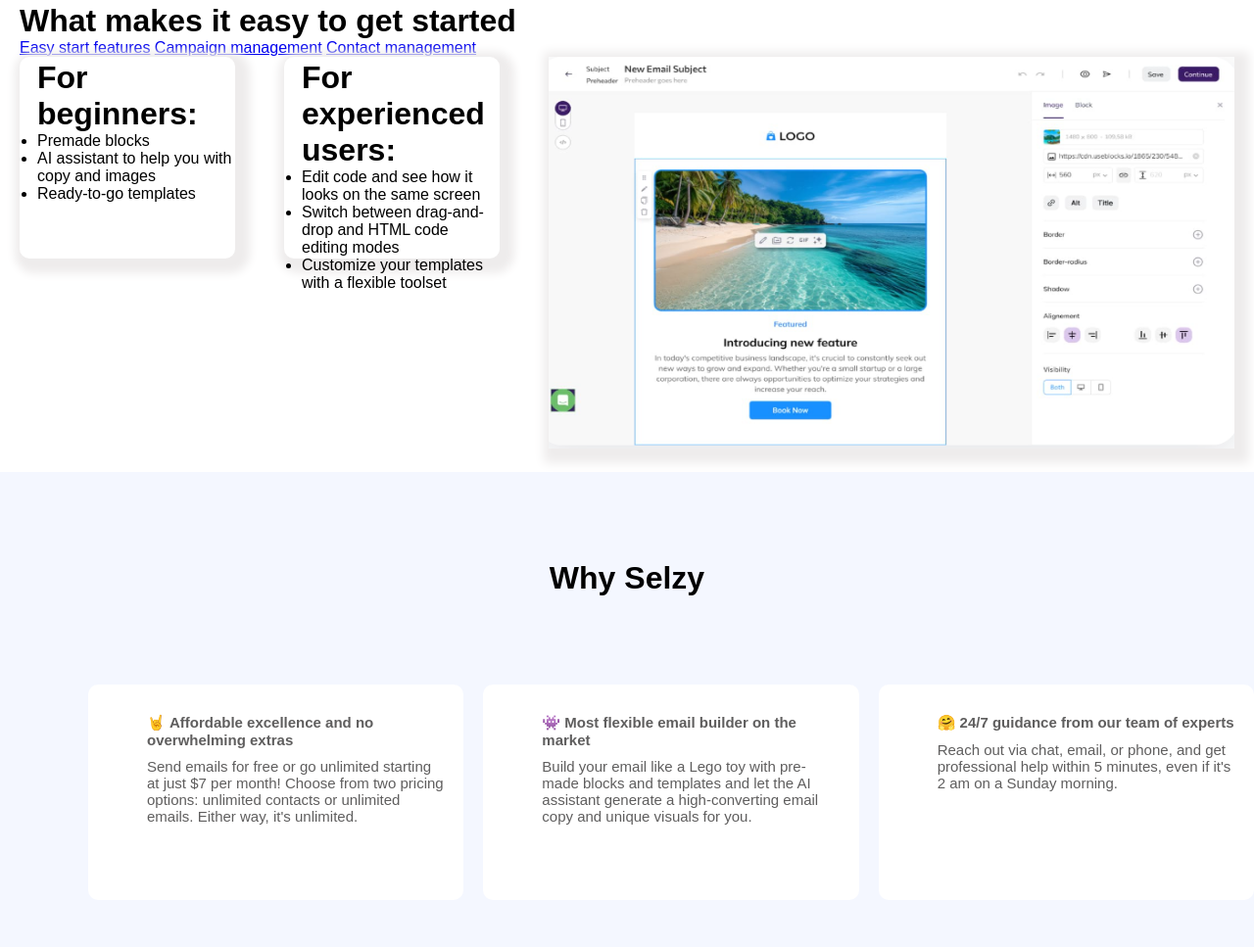
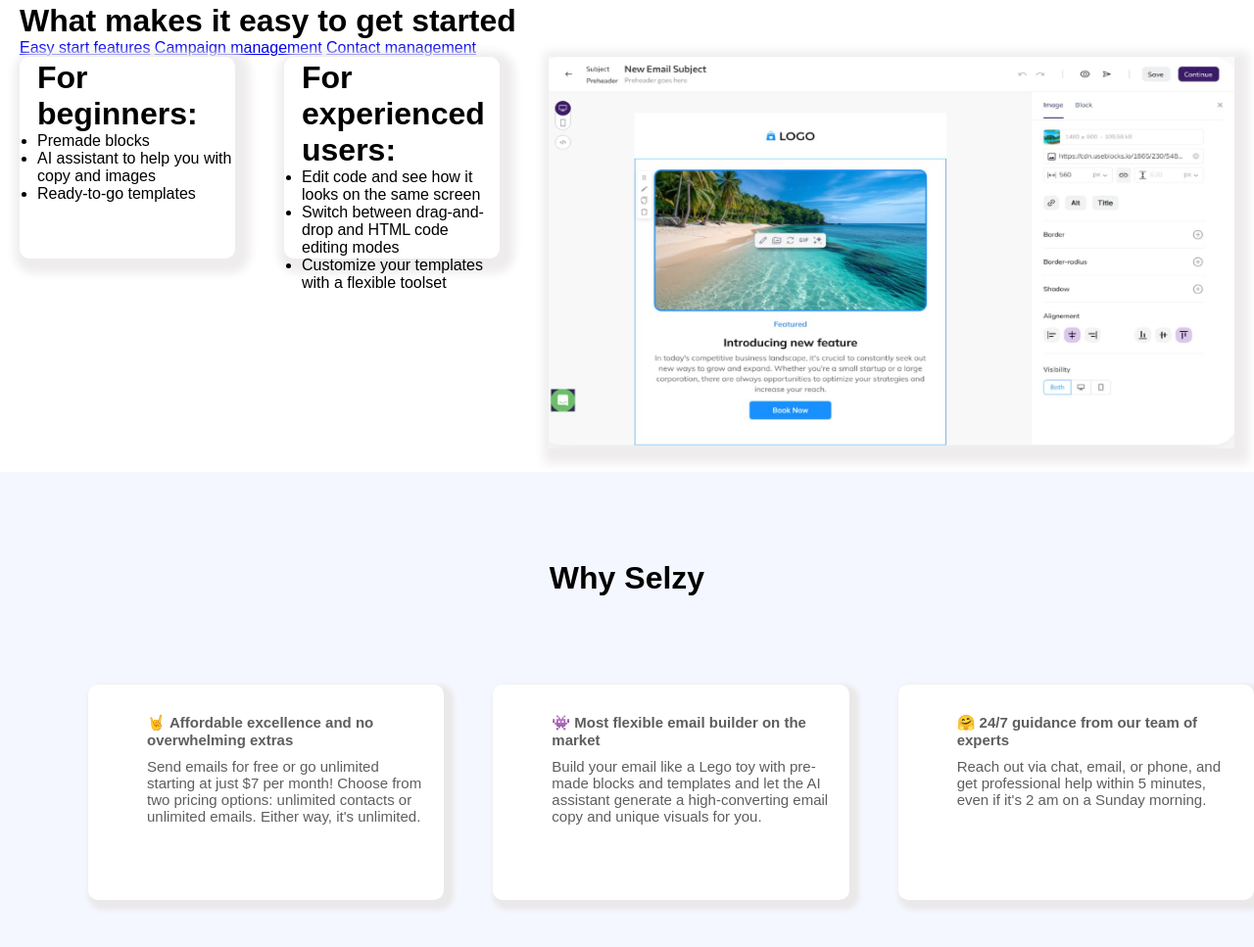
Before and after one commit to Arnauld-dev/selzy2, a plain HTML site: page index.html in a window 1280 px wide. Shown: the part 1890-2857 px from the top of the page at 98% size. Before the commit the page ends 2809 px from the top, so only its background shows below. Drawn offline with Linux system fonts and the light colour scheme.

Commit message:
init commit

```diff
--- a/style.css
+++ b/style.css
@@ -313,6 +313,7 @@ margin-left:60px ;
     padding-right: 20px;
     border: white;
     border-radius: 10px;
+    box-shadow: 5px 5px 5px 5px rgb(234, 232, 232);
 }
 .main52{
     background-color: white;
@@ -322,6 +323,7 @@ margin-left:60px ;
     padding-right: 20px;
     border: white;
     border-radius: 10px;
+    box-shadow: 5px 5px 5px 5px rgb(234, 232, 232);
 }
 .main53{
     background-color: white;
@@ -332,13 +334,17 @@ margin-left:60px ;
     padding-right: 20px;
     border: white;
     border-radius: 10px;
+    box-shadow: 5px 5px 5px 5px rgb(234, 232, 232);
 }
 .main5{
     display: flex;
-    gap: 20px;
+    gap: 50px;
     padding-left: 90px;
+    margin-bottom:50px;
+
 }
 .main4 h1{
+
     margin-top:90px ;
     text-align: center;
     margin-bottom: 90px;
```
